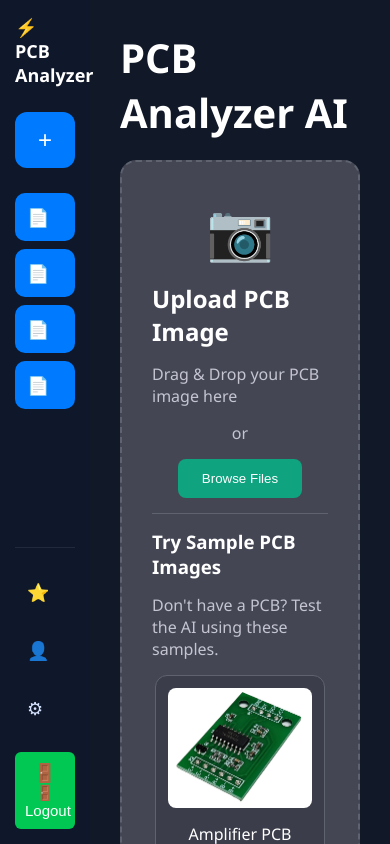
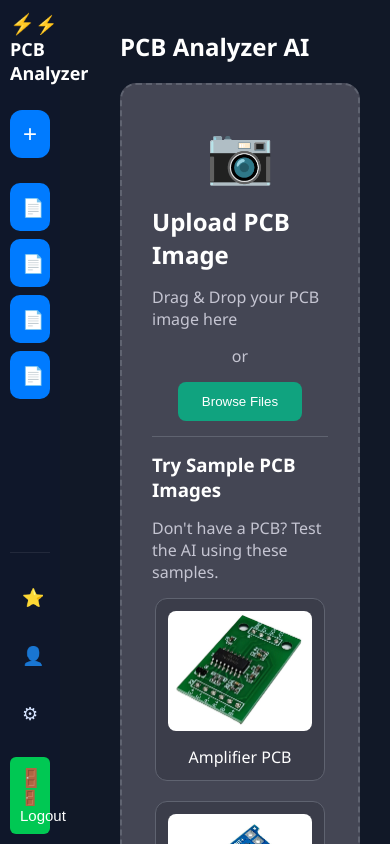
Before and after one commit to Shivakumar919/PCB-Analyzer, a React (Vite) app in the folder client/: page /dashboard in a window 390 px wide. Built offline with nearby package versions, Linux system fonts and the light colour scheme; no server answers; sample sign-in values are in the browser's storage.

Commit message:
make fronten fix to mobile

```diff
--- a/client/src/components/sidebar/Sidebar.css
+++ b/client/src/components/sidebar/Sidebar.css
@@ -152,6 +152,25 @@
     width:90px;
     padding:15px;
 }
+@media (max-width: 480px) {
+  .sidebar {
+    width: 60px;
+    padding: 10px;
+  }
+
+  .sidebar-logo h2 {
+    font-size: 0;
+  }
+
+  .sidebar-logo h2::before {
+    content: "⚡";
+    font-size: 20px;
+  }
+
+  .new-analysis {
+    padding: 10px;
+  }
+}
 
 .sidebar-logo h2{
     font-size:18px;
--- a/client/src/layouts/layoutdash.css
+++ b/client/src/layouts/layoutdash.css
@@ -94,6 +94,33 @@
     gap: 15px;
   }
 }
+
+/* Phones */
+@media (max-width: 480px) {
+  .main-content {
+    margin-left: 60px;
+    padding: 14px;
+  }
+
+  .title {
+    font-size: 1.5rem;
+    margin-bottom: 15px;
+  }
+
+  .analyze-btn {
+    width: 100%;
+    padding: 12px 20px;
+    font-size: 15px;
+  }
+
+  .download-btn {
+    width: 100%;
+  }
+
+  .chat-section h2 {
+    font-size: 1.2rem;
+  }
+}
 * {
   margin: 0;
   padding: 0;
```
